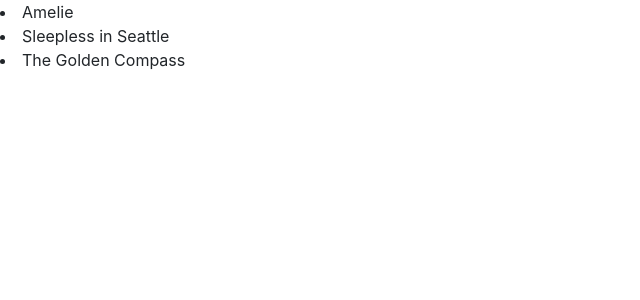
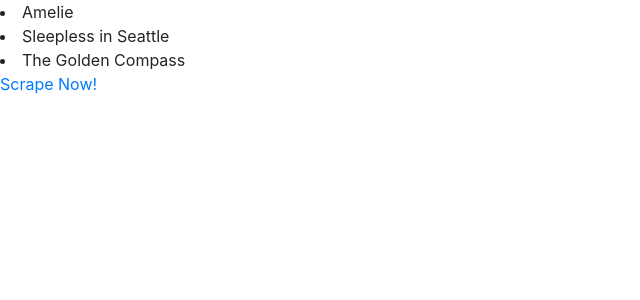
Before and after one commit to tratnikc/web-scraping-challenge, a Flask app: page / in a window 1280 px wide. Shown: the top 300 px of the page, without its empty margins (0-640 px from the left). Run offline with Flask 2, Linux system fonts and the light colour scheme; parts of the project's set-up code (start-up, migrations or seed data) failed here and were passed over; some libraries are stand-ins or nearby versions.

Commit message:
connect the dots

```diff
--- a/mission-to-mars/app.py
+++ b/mission-to-mars/app.py
@@ -1,5 +1,6 @@
 # import libraries
 from flask import Flask, render_template
+from scrape_mars import main_scrape
 
 # create instance of Flask app
 app = Flask(__name__)
@@ -11,8 +12,14 @@
 # create route that renders html template
 @app.route("/")
 def main():
+    #pull some data from mongo
+    #show that data
     return render_template("index.html", list = movie_list)
 
+@app.route("/scrape")
+def scrape():
+    main_scrape()
+    return redirect("/")
 
 if __name__ == "__main__":
     app.run(debug=True)
--- a/mission-to-mars/scrape_mars.py
+++ b/mission-to-mars/scrape_mars.py
@@ -5,6 +5,7 @@
 import pandas as pd
 import time
 
+import pymongo
 # chrome driver
 # initialize brower MAC
 def init_browser():
--- a/mission-to-mars/templates/index.html
+++ b/mission-to-mars/templates/index.html
@@ -13,4 +13,6 @@
 <li>{{ movie }}</li>
 {% endfor %}
 
+
+<a href="/scrape">Scrape Now!</a>
 </body>
```
Also changed, not shown: 2 other files.
